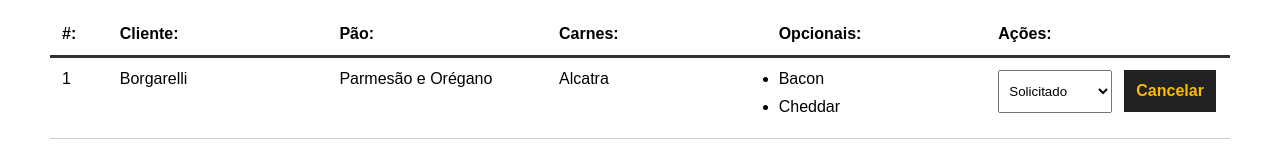
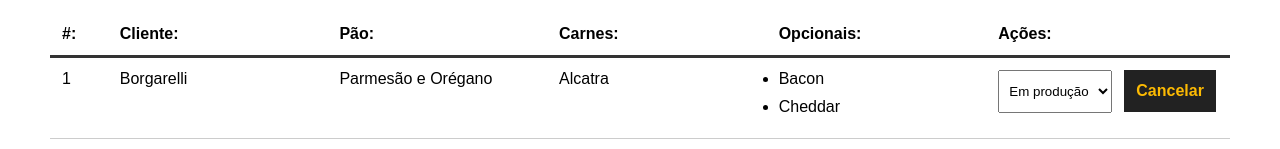
Before and after one commit to Borgarelli/Make-Your-Burger, a Vue app: page /pedidos in a window 1280 px wide. Shown: the part 193-342 px from the top of the page. Built offline with nearby package versions, Linux system fonts and the light colour scheme; data requests are answered from the project's data file.

Commit message:
add update

```diff
--- a/db/db.json
+++ b/db/db.json
@@ -90,7 +90,7 @@
         "Bacon",
         "Cheddar"
       ],
-      "status": "Solicitado",
+      "status": "Em produção",
       "id": 1
     },
     {
--- a/src/components/Dashboard.vue
+++ b/src/components/Dashboard.vue
@@ -25,9 +25,9 @@
                     </ul>
                 </div>
                 <div>
-                    <select name="status" class="status">
+                    <select name="status" class="status" @change="updateBurger($event, burger.id)">
                         <!-- <option value="">Selecione</option> -->
-                        <option v-for="stat in status" :key="stat.id" value="stat.tipo" :selected="burger.status == stat.tipo"> <!--Aqui o :selected está bindado para definir o status em que o pedido do hamburger se encontra, no caso como o pedido ja foi solicitado, todos os status de pedidos estaram como solicitados por enquanto-->
+                        <option v-for="stat in status" :key="stat.id" :value="stat.tipo" :selected="burger.status == stat.tipo"> <!--Aqui o :selected está bindado para definir o status em que o pedido do hamburger se encontra, no caso como o pedido ja foi solicitado, todos os status de pedidos estaram como solicitados por enquanto-->
                             {{stat.tipo}}
                         </option>
                     </select>
@@ -92,6 +92,23 @@
                 this.msg = "Pedido cancelado";
 
                 setTimeout(() => this.msg="", 3000);
+            },
+
+            async updateBurger(event, id) { //Método para atualização de status dentro do banco e no site
+
+                const option = event.target.value;
+
+                const dataJson = JSON.stringify ({status: option});
+
+                const req = await fetch(`http://localhost:3000/burgers/${id}`, {
+                    method: "PATCH",
+                    headers: {"Content-type": "application/json" },
+                    body: dataJson
+                });
+
+                const res = await req.json;
+
+                console.log(res);
             }
         },
         mounted(){
```
